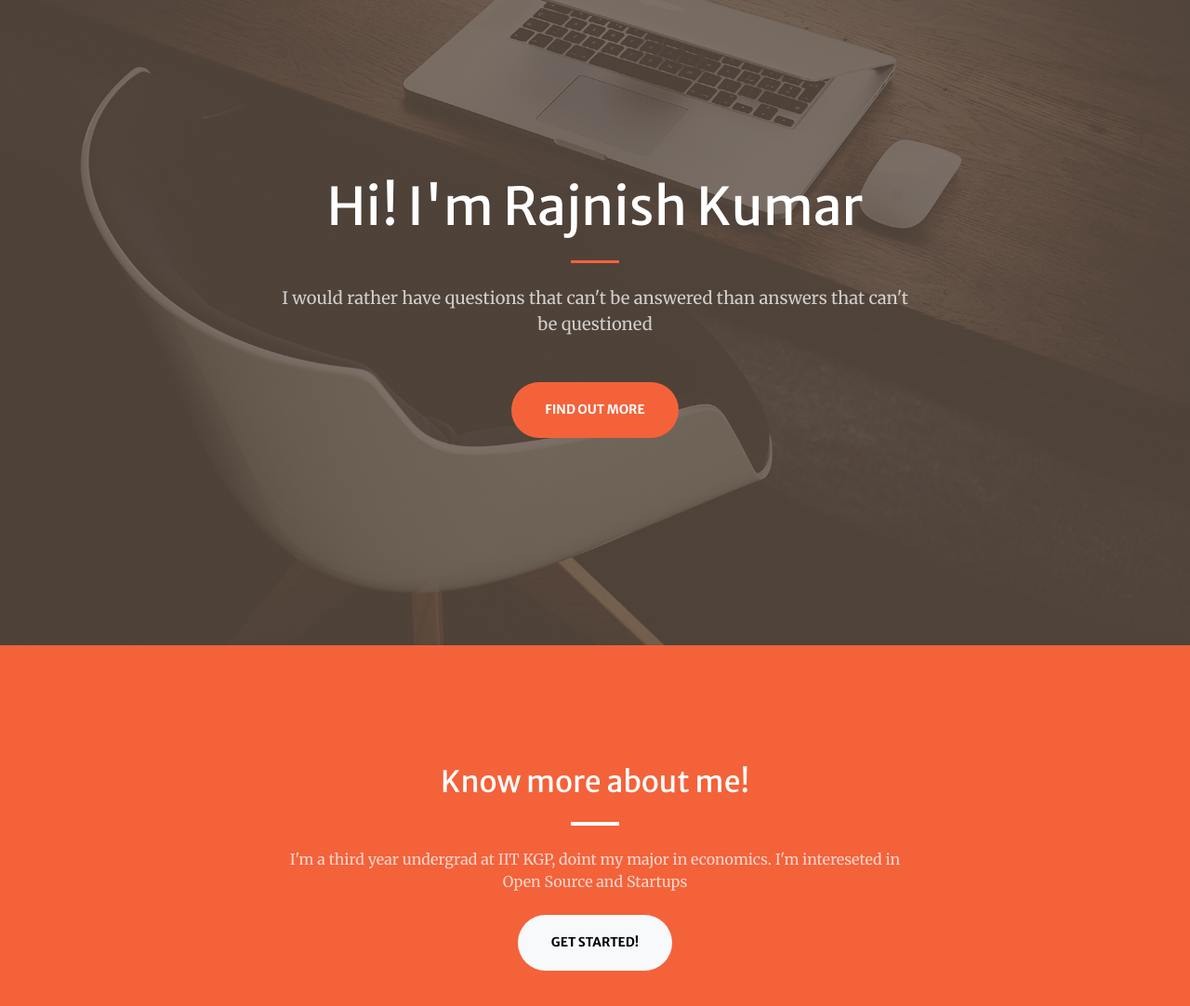
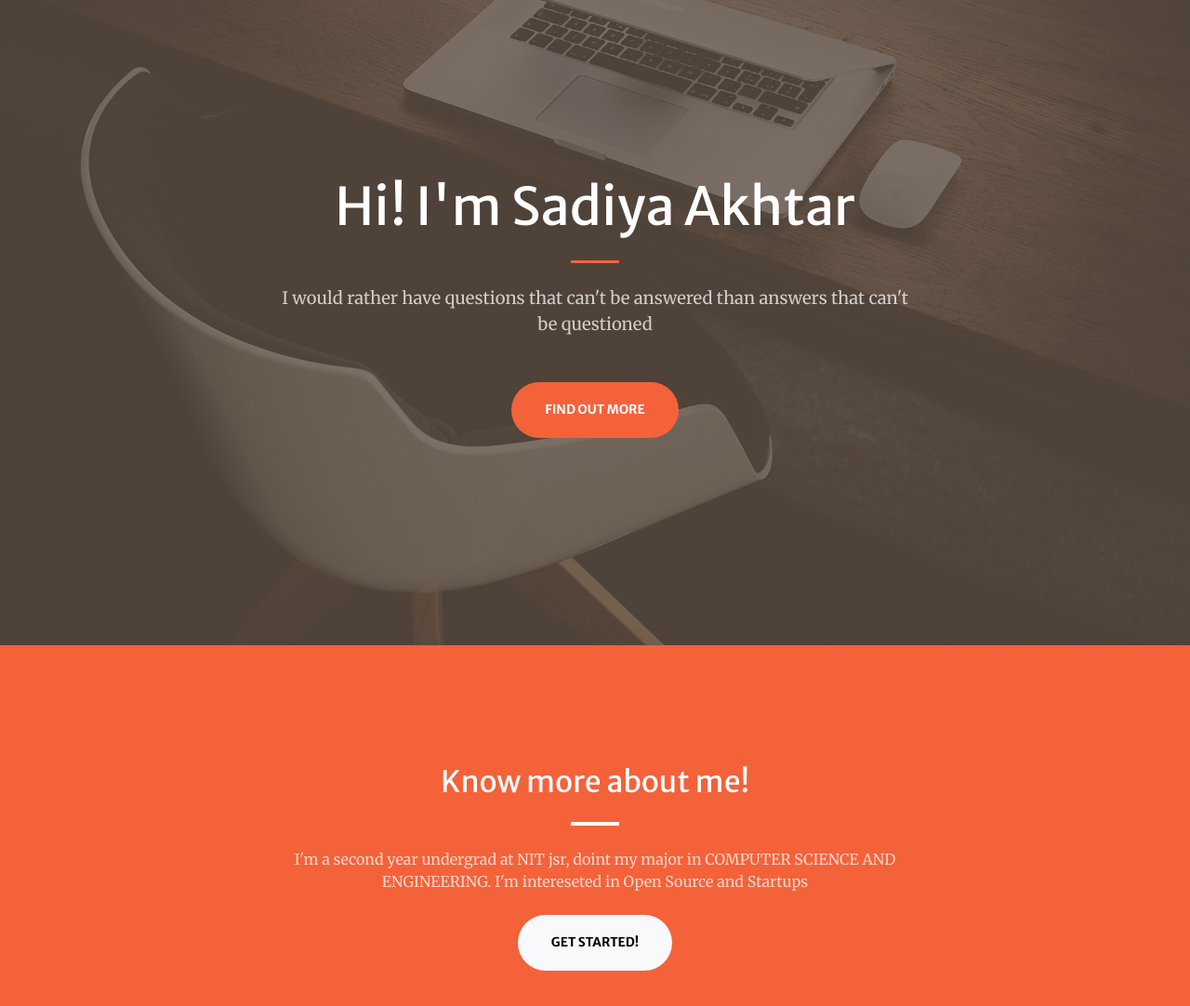
Before and after one commit to sadiya090/sadiya090.github.io, a plain HTML site: page index.html in a window 1280 px wide. Shown: the part 106-1188 px from the top of the page at 93% size. Drawn offline with nearby package versions, Linux system fonts and the light colour scheme; some packages are replaced by stand-ins of ours; a script that the page names is missing.

Commit message:
THIS IS MY FIRST WEBSITE

```diff
--- a/index.html
+++ b/index.html
@@ -6,7 +6,7 @@
     <meta name="viewport" content="width=device-width, initial-scale=1, shrink-to-fit=no" />
     <meta name="description" content="" />
     <meta name="author" content="" />
-    <title>Rajnish Kumar</title>
+    <title>SADIYA AKHTAR</title>
     <!-- Favicon-->
     <link rel="icon" type="image/x-icon" href="assets/favicon.ico" />
     <!-- Bootstrap Icons-->
@@ -44,7 +44,7 @@
         <div class="container px-4 px-lg-5 h-100">
             <div class="row gx-4 gx-lg-5 h-100 align-items-center justify-content-center text-center">
                 <div class="col-lg-8 align-self-end">
-                    <h1 class="text-white font-weight-bold">Hi! I'm Rajnish Kumar </h1>
+                    <h1 class="text-white font-weight-bold">Hi! I'm Sadiya Akhtar </h1>
                     <hr class="divider" />
                 </div>
                 <div class="col-lg-8 align-self-baseline">
@@ -63,7 +63,7 @@
                 <div class="col-lg-8 text-center">
                     <h2 class="text-white mt-0">Know more about me! </h2>
                     <hr class="divider divider-light" />
-                    <p class="text-white-75 mb-4">I'm a third year undergrad at IIT KGP, doint my major in economics.
+                    <p class="text-white-75 mb-4">I'm a second year undergrad at NIT jsr, doint my major in COMPUTER SCIENCE AND ENGINEERING.
                         I'm intereseted in
                         Open Source and Startups
                     </p>
```
